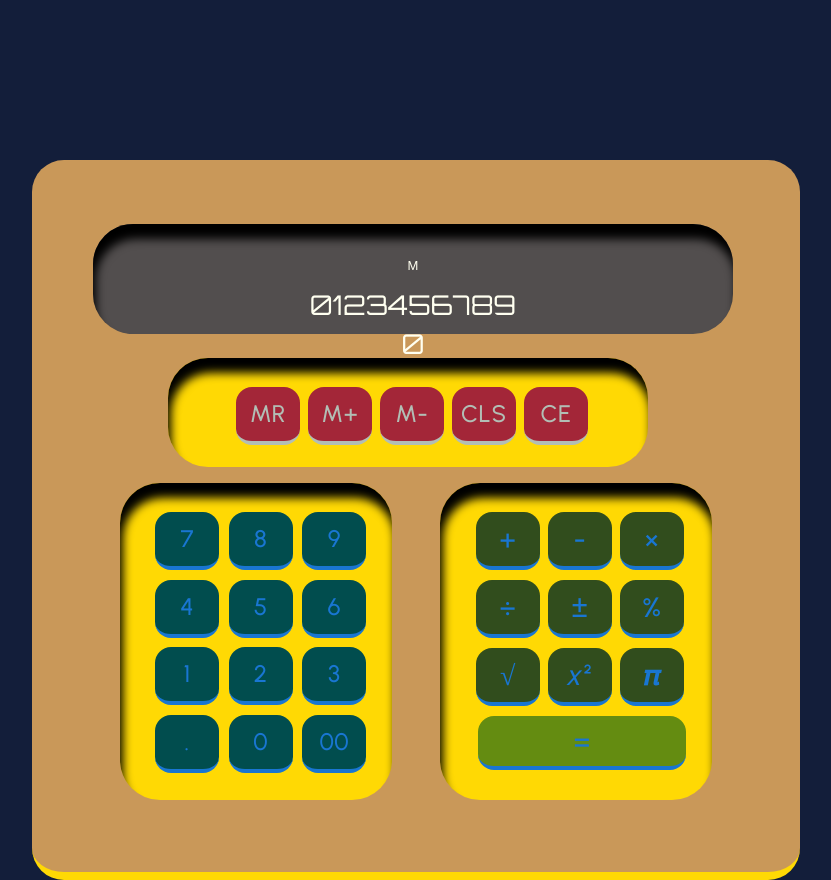
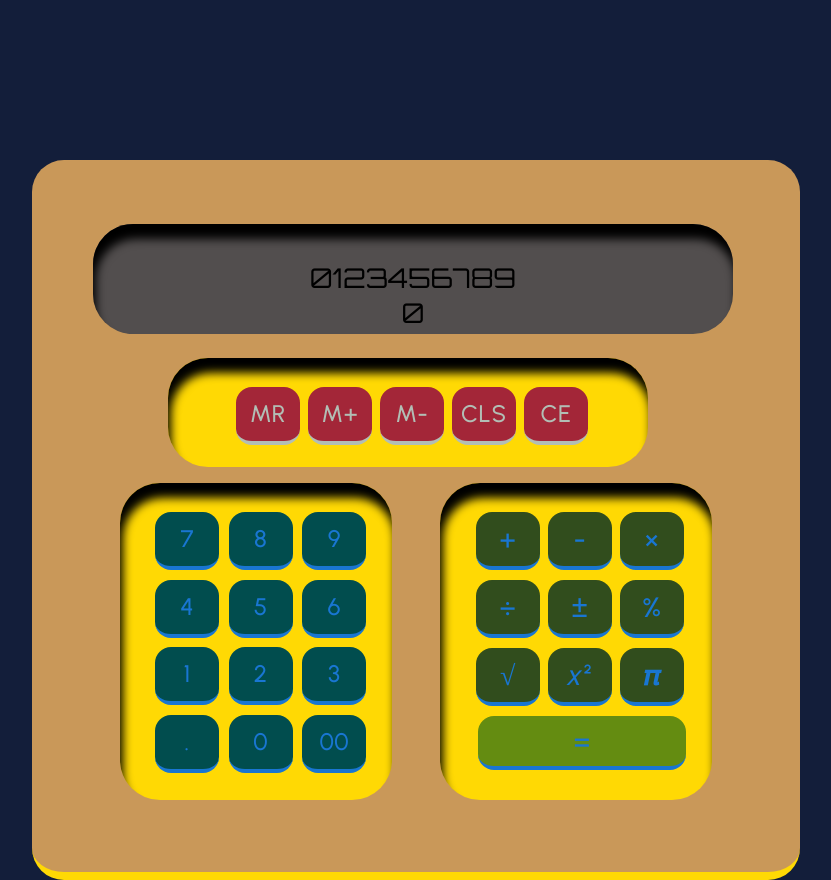
Before and after one commit to bluVshal/pub-sample-calculator, a React (Create React App) app: page / in a window 1280 px wide. Shown: the whole page, without its empty margins (128-959 px from the left). Built offline with nearby package versions, Linux system fonts and the light colour scheme; a web font is replaced by a local one.

Commit message:
Removed memory line

```diff
--- a/src/Components/Screen/Screen.js
+++ b/src/Components/Screen/Screen.js
@@ -4,7 +4,6 @@ import '../Styles/calcStyle.css';
 const Screen = () => {
     return (
         <div className="screen-container">
-            <p className="line-mem"> M </p>
             <p className="line-one screen-display"> 0123456789 </p>
             <p className="line-two screen-display"> 0 </p>
         </div>
--- a/src/Components/Styles/calcStyle.css
+++ b/src/Components/Styles/calcStyle.css
@@ -2,19 +2,6 @@
     display: flex;
     flex-direction: row;
     justify-content: center;
-}
-
-.line-mem{
-    color: ivory;
-    font-size: 0.75rem;
-}
-
-.line-one{
-    line-height: 0.5rem;
-}
-
-.line-two {
-    line-height: 1rem;
 }
 
 .mem-container {
@@ -59,8 +46,7 @@
 }
 
 .screen-display{
-    color: ivory;
     font-size: 1.7rem;
     font-family: 'Orbitron', sans-serif;
-    align-content:end;
+    line-height: 0.5rem;
 }
```
